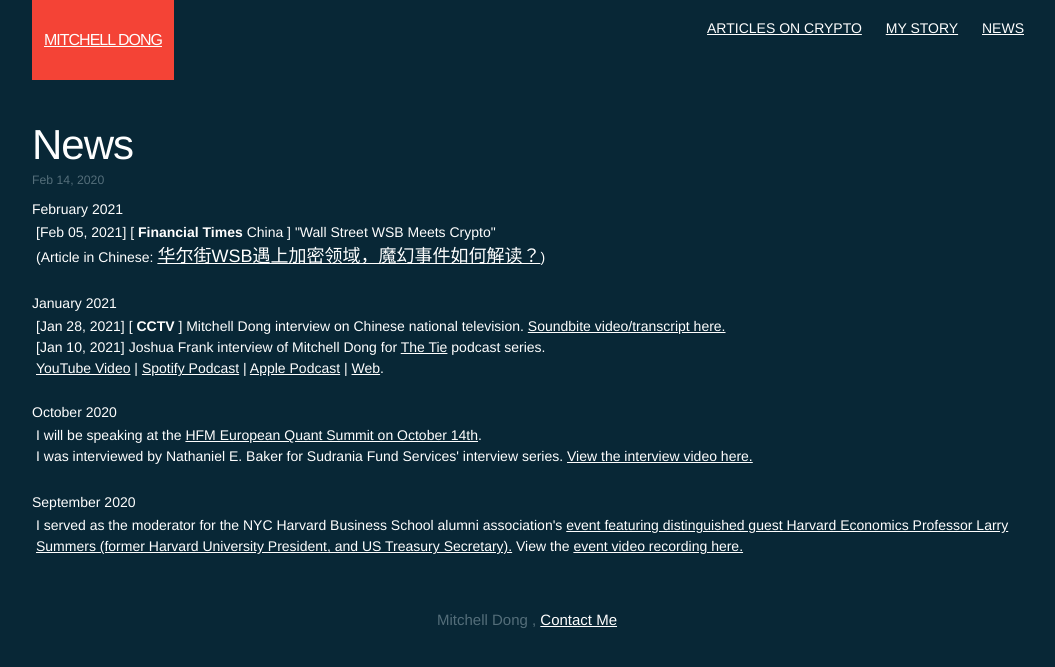
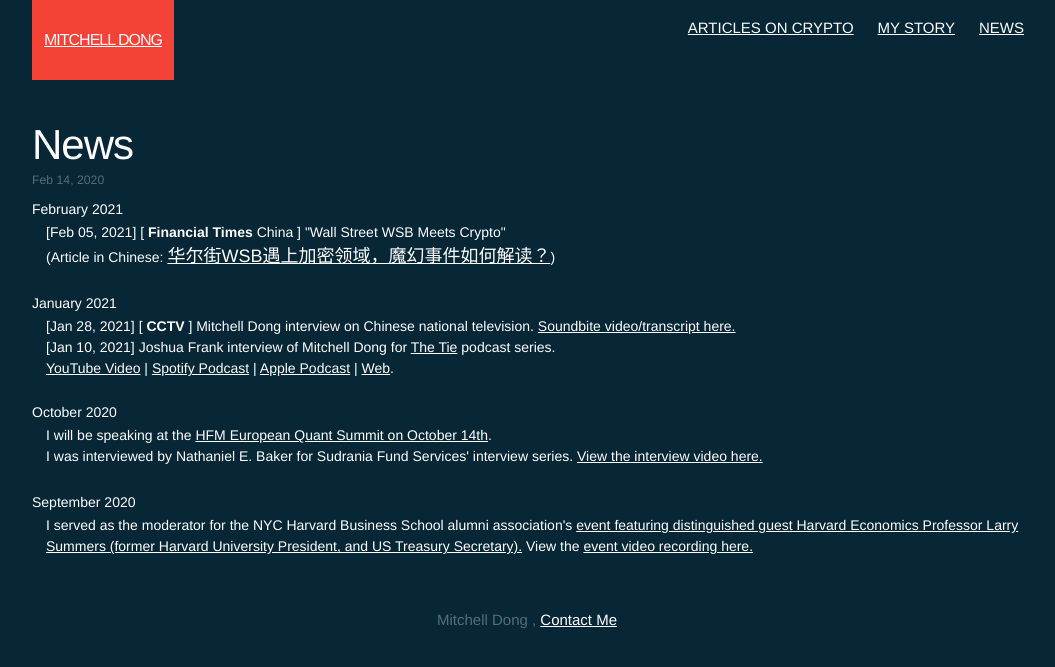
Before and after one commit to pythagoras-investments/mitchelldong_com, a Jekyll site: the page built from news.md, in a window 1280 px wide. Shown: the top 667 px of the page, without its empty margins (112-1167 px from the left). Built offline with Jekyll 4.4.1, drawn with Linux system fonts in a browser that asks for light colours.

Commit message:
update layout

```diff
--- a/_sass/_base.scss
+++ b/_sass/_base.scss
@@ -72,7 +72,8 @@ figcaption {
  * Lists
  */
 ul, ol {
-    margin-left: $spacing-unit;
+    /*margin-left: $spacing-unit;*/
+    margin-left: 14px;
 }
 
 li {
--- a/_sass/_layout.scss
+++ b/_sass/_layout.scss
@@ -48,7 +48,7 @@
     .page-link {
         color: $text-color;
         line-height: $base-line-height;
-        font-size: 14px;
+        font-size: 15px;
 
         // Gaps between nav items, but not on the last one
         &:not(:last-child) {
```
